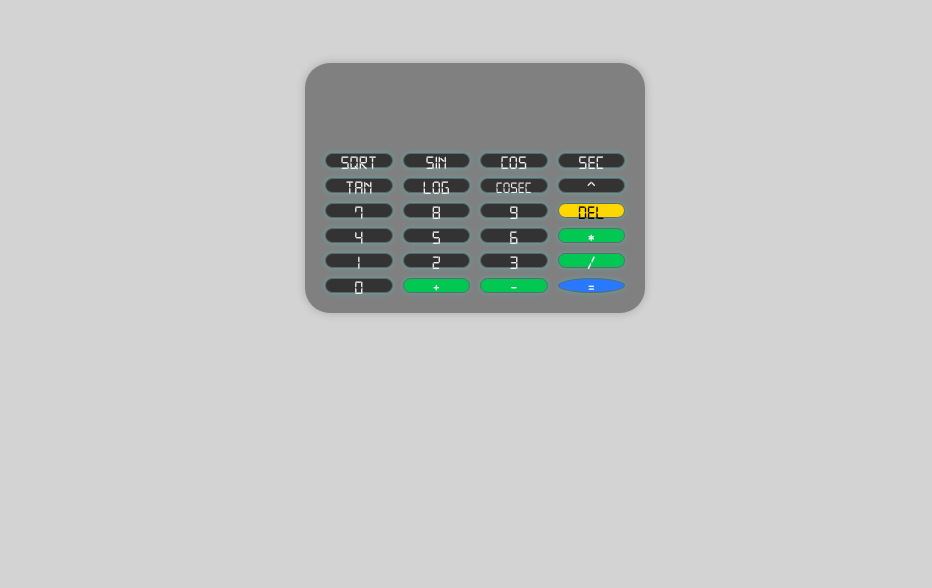
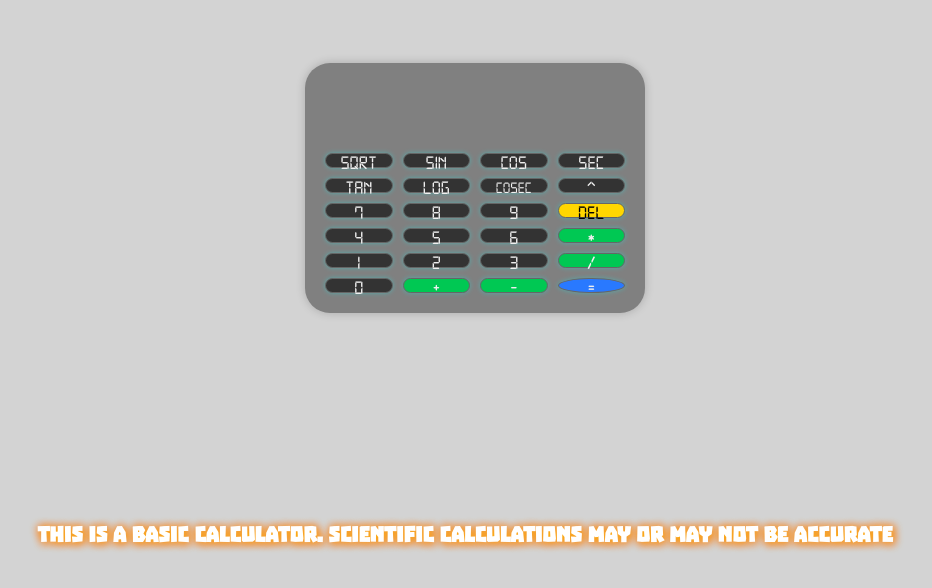
Before and after one commit to umachandra-30/SCT_WD_2, a plain HTML site: page index.html in a window 1280 px wide. Shown: the part 212-800 px from the top of the page, without its empty margins (175-1107 px from the left). Drawn offline with nearby package versions, Linux system fonts and the light colour scheme.

Commit message:
Add files via upload

```diff
--- a/index.html
+++ b/index.html
@@ -35,6 +35,7 @@
 
             </div>
         </div>
+        <h5  class="glow">THIS IS A BASIC CALCULATOR. SCIENTIFIC CALCULATIONS MAY OR MAY NOT BE ACCURATE</h5>
         <script src="calci.js"></script>
         <script src="https://cdnjs.cloudflare.com/ajax/libs/mathjs/10.6.4/math.js"
         integrity="sha512-BbVEDjbqdN3Eow8+empLMrJlxXRj5nEitiCAK5A1pUr66+jLVejo3PmjIaucRnjlB0P9R3rBUs3g5jXc8ti+fQ=="
```
